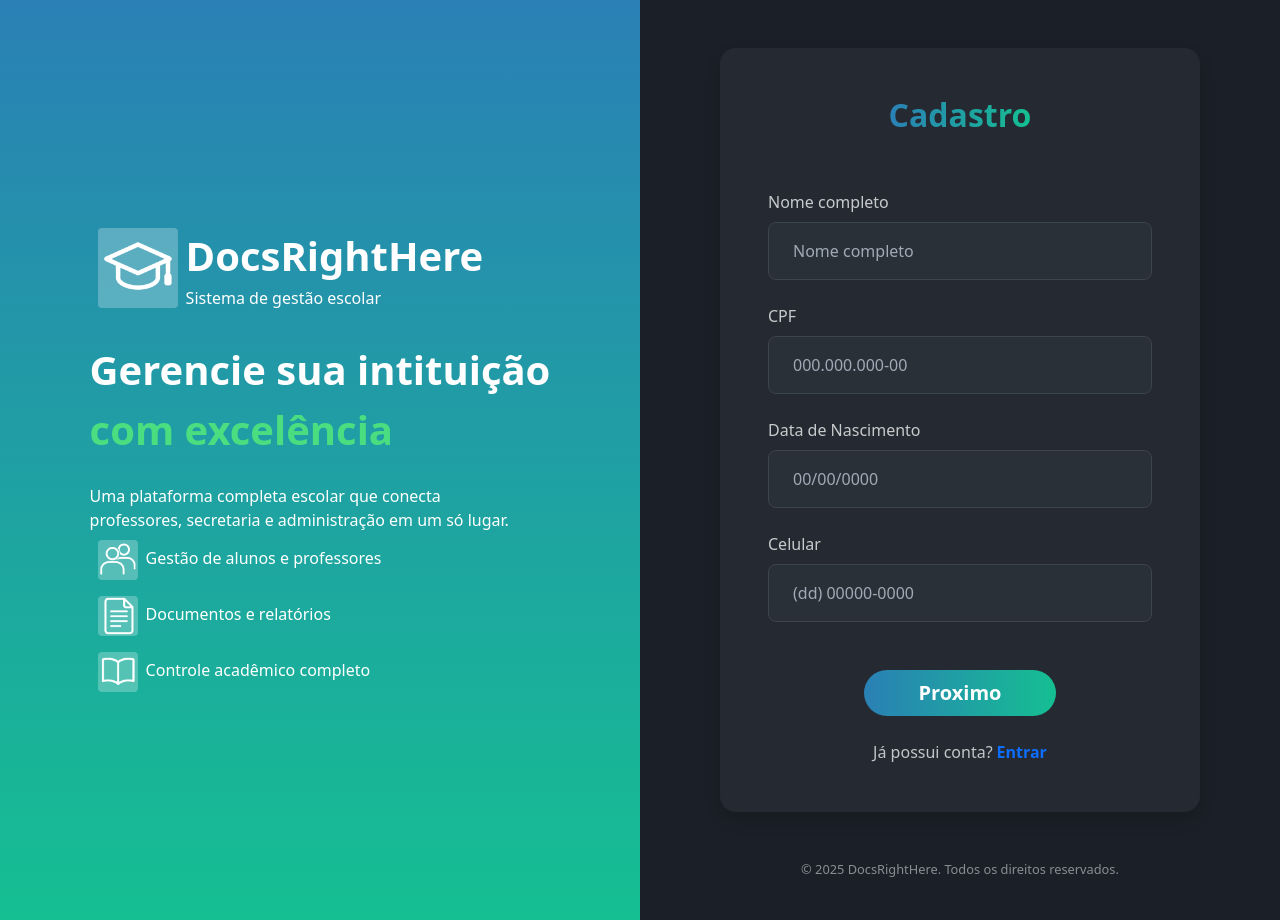
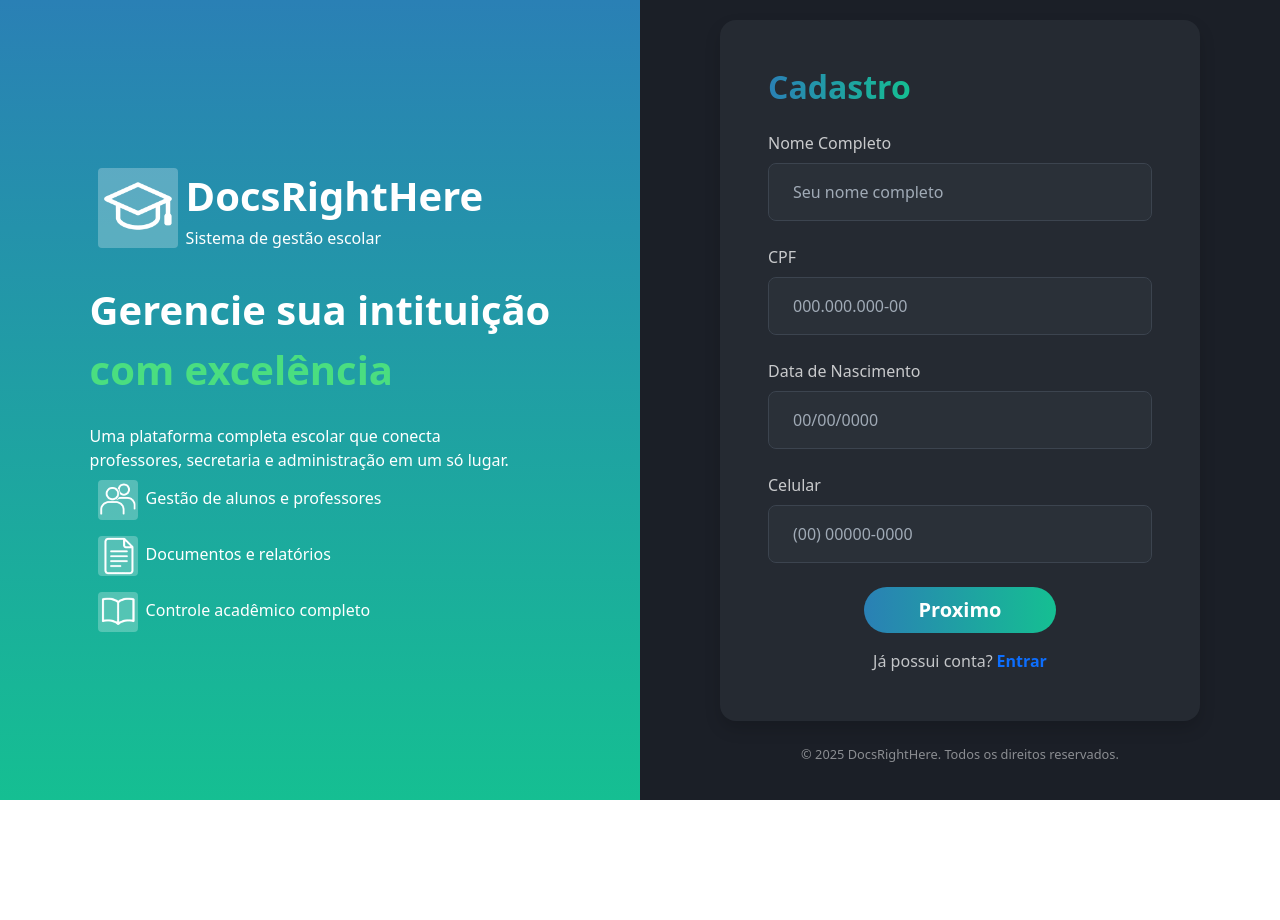
Before and after one commit to victoreemanuel/Docs-Right-Here, an Angular app in the folder frontend/docsRightHere/: page /auth/cadastro in a window 1280 px wide. After the commit the page ends 800 px from the top, so only its background shows below. Built offline with nearby package versions, Linux system fonts and the light colour scheme.

Commit message:
bugfix/FRONT-27: Corrigir a tela de cadastro

```diff
--- a/frontend/docsRightHere/src/app/components/register-form/register-form.html
+++ b/frontend/docsRightHere/src/app/components/register-form/register-form.html
@@ -1,47 +1,118 @@
-<div class="w-100 h-100 overflow-y-auto d-flex flex-column align-items-center pt-5">
-
-  <div class="background-gray w-75 p-5 rounded-4 text-white shadow mb-5">
-
-    <div class="text-center mb-5">
-      <h1 class="text-gradient fs-2 fw-bold">Cadastro</h1>
+<div
+  class="d-flex align-items-center justify-content-center w-100 h-100 flex-column relative background-dark"
+>
+  <div class="background-gray w-75 p-5 rounded-4 text-white shadow">
+    <div class="mb-4">
+      <h1 class="text-gradient fs-2 fw-bold m-0">Cadastro</h1>
     </div>
 
-    <form class="w-100">
+    <form class="w-100 mt-4" [formGroup]="formCadastro" (ngSubmit)="realizarCadastro()">
+      <div class="form-group mb-4">
+        <label class="form-label opacity-75">Nome Completo</label>
+        <input
+          type="text"
+          class="form-control form-input-dark"
+          placeholder="Seu nome completo"
+          formControlName="nome"
+        />
 
-      <div class="form-group mb-4">
-        <label class="form-label opacity-75">Nome completo</label>
-        <input type="text" class="form-control form-input-dark" placeholder="Nome completo">
+        @if (formCadastro.get('nome')?.invalid && formCadastro.get('nome')?.touched) {
+          @if (formCadastro.get('nome')?.hasError('nome')) {
+            <small class="text-danger">Nome invalido</small>
+          }
+
+          @if (formCadastro.get('nome')?.hasError('required')) {
+            <small class="text-danger">Nome obrigatório</small>
+          }
+        }
       </div>
 
       <div class="form-group mb-4">
         <label class="form-label opacity-75">CPF</label>
-        <input type="text" class="form-control form-input-dark" placeholder="000.000.000-00">
+        <input
+          type="text"
+          class="form-control form-input-dark"
+          placeholder="000.000.000-00"
+          formControlName="cpf"
+        />
+
+        @if (formCadastro.get('cpf')?.invalid && formCadastro.get('cpf')?.touched) {
+
+          @if (formCadastro.get('cpf')?.hasError('pattern')) {
+            <small class="text-danger">CPF inválido</small>
+          }
+
+          @if (formCadastro.get('cpf')?.hasError('required')) {
+            <small class="text-danger">CPF obrigatório</small>
+          }
+        }
       </div>
 
       <div class="form-group mb-4">
         <label class="form-label opacity-75">Data de Nascimento</label>
-        <input type="text" class="form-control form-input-dark" placeholder="00/00/0000">
+        <input
+          type="text"
+          class="form-control form-input-dark"
+          placeholder="00/00/0000"
+          formControlName="dataNascimento"
+        />
+
+        @if (
+          this.formCadastro.get('dataNascimento')?.invalid &&
+          this.formCadastro.get('dataNascimento')?.touched
+        ) {
+          @if (this.formCadastro.get('dataNascimento')?.hasError('pattern')) {
+            <div class="text-danger">Data de nascimento inválida</div>
+          }
+
+          @if (this.formCadastro.get('dataNascimento')?.hasError('required')) {
+            <div class="text-danger">Data de nascimento é obrigatório</div>
+          }
+        }
       </div>
 
-      <div class="form-group mb-5">
+      <div class="form-group mb-4">
         <label class="form-label opacity-75">Celular</label>
-        <input type="text" class="form-control form-input-dark" placeholder="(dd) 00000-0000">
+        <input
+          type="text"
+          class="form-control form-input-dark"
+          placeholder="(00) 00000-0000"
+          formControlName="celular"
+        />
+
+        @if (
+          this.formCadastro.get('celular')?.invalid && this.formCadastro.get('celular')?.touched
+        ) {
+          @if (this.formCadastro.get('celular')?.hasError('pattern')) {
+            <div class="text-danger">Número de celular inválido</div>
+          }
+
+          @if (this.formCadastro.get('celular')?.hasError('required')) {
+            <div class="text-danger">Número de celular é obrigatório</div>
+          }
+        }
       </div>
 
       <div class="text-center mt-4">
-        <button type="submit" class="btn-background w-50 p-2 rounded-pill fs-5 border-0 text-white fw-bold">Proximo</button>
+        <button
+          type="submit"
+          [disabled]="formCadastro.invalid"
+          class="btn-background w-50 p-2 rounded-pill fs-5 border-0 text-white fw-bold"
+        >
+          Proximo
+        </button>
       </div>
 
-      <div class="text-center mt-4">
+      <div class="text-center mt-3">
         <span class="text-light opacity-75">Já possui conta?</span>
         <a routerLink="" class="link-brand ms-1 text-decoration-none fw-bold">Entrar</a>
       </div>
-
     </form>
   </div>
 
-  <div class="mt-auto mb-4">
-    <p class="text-light opacity-50" style="font-size: 0.8rem;">© 2025 DocsRightHere. Todos os direitos reservados.</p>
+  <div class="mt-4">
+    <p class="text-light opacity-50" style="font-size: 0.8rem">
+      © 2025 DocsRightHere. Todos os direitos reservados.
+    </p>
   </div>
-
 </div>
--- a/frontend/docsRightHere/src/app/components/register-form/register-form.ts
+++ b/frontend/docsRightHere/src/app/components/register-form/register-form.ts
@@ -1,9 +1,33 @@
 import { Component } from '@angular/core';
+import { FormControl, FormGroup, FormsModule, ReactiveFormsModule, Validators } from '@angular/forms';
+import { RouterOutlet } from '@angular/router';
 
 @Component({
   selector: 'app-register-form',
-  imports: [],
+  imports: [FormsModule,RouterOutlet,ReactiveFormsModule],
   templateUrl: './register-form.html',
   styleUrl: './register-form.css',
 })
-export class RegisterForm {}
+export class RegisterForm {
+
+  formCadastro = new FormGroup({
+    nome: new FormControl('', [Validators.required, Validators.pattern(/^[a-zA-Z\s]+$/)]),
+    cpf: new FormControl('', [Validators.required, Validators.pattern(/^\d{3}\.\d{3}\.\d{3}-\d{2}$/)]),
+    dataNascimento: new FormControl('', [Validators.required, Validators.pattern(/^\d{2}\/\d{2}\/\d{4}$/)]),
+    celular: new FormControl('', [Validators.required, Validators.pattern(/^\(\d{2}\) \d{5}-\d{4}$/)]),
+  })
+
+  realizarCadastro(){
+    if (this.formCadastro.invalid) console.log("Cadastro invalidado");
+
+    const credenciais = {
+      nome: this.formCadastro.get('nome')?.value,
+      cpf: this.formCadastro.get('cpf')?.value,
+      dataNascimento: this.formCadastro.get('dataNascimento')?.value,
+      celular: this.formCadastro.get('celular')?.value
+    };
+
+    //this.formCadastro.value;
+    console.log(credenciais);
+  }
+}
```
